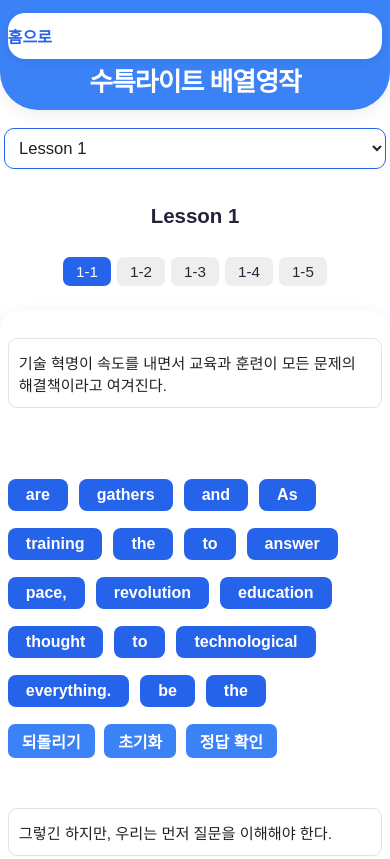
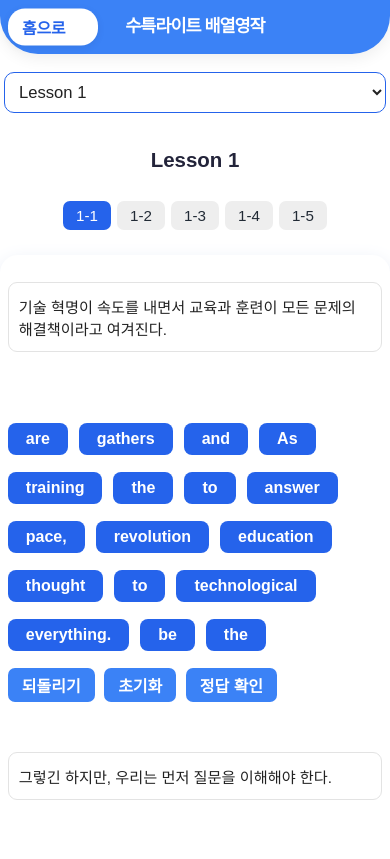
Before and after one commit to nmyway77/sutarr, a plain HTML site: page index.html in a window 390 px wide. Shown: the top 859 px of the page. Drawn offline with nearby package versions, Linux system fonts and the light colour scheme.

Commit message:
Add files via upload

```diff
--- a/index.html
+++ b/index.html
@@ -7,7 +7,6 @@
   <script src="https://cdnjs.cloudflare.com/ajax/libs/Sortable/1.15.0/Sortable.min.js"></script>
   <style>
     body { font-family: 'Arial Rounded MT Bold', Arial, sans-serif; background:#fff; margin:0; }
-    /* ----- 상단 Header 부분 ----- */
     .header {
       background: #3b82f6;
       color: #fff;
@@ -16,36 +15,65 @@
       box-shadow: 0 4px 16px rgba(0,0,0,0.07);
       margin-bottom: 18px;
       border-radius: 0 0 38px 38px;
-      min-height: 70px;
+      min-height: 68px;
       display: flex;
       align-items: center;
-      justify-content: flex-start;
-      padding: 16px 12px 16px 16px;
-      gap: 18px;
-    }
-    .header-title {
-      flex: 1;
-      text-align: center;
-      font-size: 1.25em;
-      font-weight: bold;
-      letter-spacing: -1px;
-      line-height: 1.1;
+      justify-content: center;
+      position: relative;
+      padding: 0 14px;
     }
     .home-btn {
+      position: absolute;
+      left: 18px;
+      top: 50%;
+      transform: translateY(-50%);
       background: #fff; color: #2563eb;
-      font-size: 1.11rem; border: none; border-radius: 17px;
-      padding: 10px 22px;
+      font-size: 1.09rem; border: none; border-radius: 17px;
+      padding: 8px 21px;
       font-weight: bold; cursor: pointer; text-decoration: none;
       box-shadow: 0 2px 9px #0001;
       z-index: 2;
       transition: background 0.15s, color 0.15s;
-      display: inline-block;
+      white-space: nowrap;
+      min-width: 82px;
     }
     .home-btn:active, .home-btn:focus, .home-btn:hover {
       background: #eaf1ff; color: #1552b8;
       text-decoration: underline;
     }
-    /* ----- 메인 영역 ----- */
+    .header-title {
+      margin: 0 auto;
+      text-align: center;
+      font-size: 1.22em;
+      font-weight: bold;
+      letter-spacing: -1px;
+      line-height: 1.1;
+      width: 100%;
+      max-width: 100vw;
+      padding: 14px 0;
+      display: block;
+      white-space: nowrap;
+      overflow: hidden;
+      text-overflow: ellipsis;
+    }
+    @media (max-width: 500px) {
+      .header {
+        font-size: 1.07rem;
+        min-height: 54px;
+        padding: 0 2vw;
+      }
+      .header-title {
+        font-size: 1.02em;
+        padding: 10px 0;
+      }
+      .home-btn {
+        font-size: 0.99rem;
+        padding: 7px 14px;
+        left: 8px;
+        min-width: 62px;
+      }
+    }
+    /* 이하 기존 스타일 (mainbar 등) 생략, 그대로 복사 사용 */
     .mainbar { max-width: 550px; margin: 15px auto 0 auto; display:flex; flex-direction:column; align-items:center; gap:12px; }
     .lesson-select { padding: 9px 10px; border: 1.3px solid #2563eb; border-radius: 10px; font-size: 1.04rem; background: #fff; color: #222; width: 100%; max-width:98vw; min-width:140px; margin-bottom: 5px;}
     .main-title { text-align: center; font-size: 1.28rem; font-weight: bold; margin: 18px 0 9px 0; color: #23243a;}
@@ -67,23 +95,6 @@
     .eng-btns button {padding:5px 14px; font-size:1em; border-radius:7px; border:none; background:#3b82f6; color:#fff; cursor:pointer; margin-right:5px; font-weight:bold;}
     .eng-btns button:active {background:#194ca0;}
     @media (max-width: 500px) {
-      .header {
-        flex-direction: column;
-        align-items: stretch;
-        gap: 7px;
-        padding: 13px 2vw 13px 2vw;
-        min-height: 80px;
-      }
-      .header-title {
-        text-align: center;
-        font-size: 1.08em;
-        margin-top: 2px;
-      }
-      .home-btn {
-        width: 100%;
-        font-size: 1rem;
-        padding: 11px 0;
-      }
       .mainbar { max-width: 99vw; }
       .content-box { padding: 7vw 2vw;}
       .en { min-width: 10vw; font-size: 0.95rem; }
```
